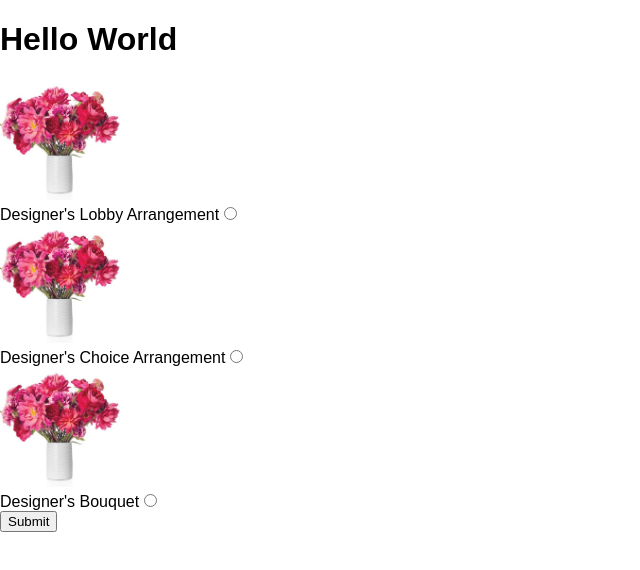
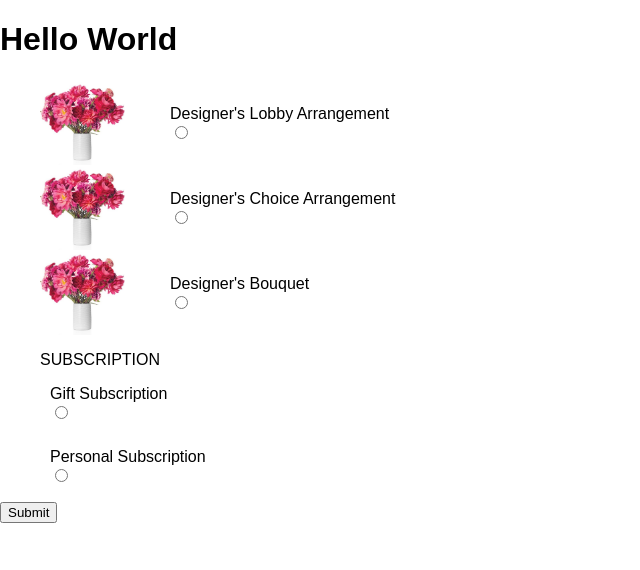
Before and after one commit to selvinor/selvin-subscription-client, a React (Create React App) app: page / in a window 1280 px wide. Shown: the top 570 px of the page, without its empty margins (0-640 px from the left). Built offline with nearby package versions, Linux system fonts and the light colour scheme.

Commit message:
5 radio buttons showing

```diff
--- a/src/components/subscription-form.css
+++ b/src/components/subscription-form.css
@@ -1,4 +1,33 @@
-.thumbnail {
-  width:120px;
+* {
+  box-sizing: border-box;
+}
+label {
+  margin-left:10px;
+}
+li  {
+  list-style-type: none;
+}
+.arrangement {
+  height:85px;
 
 }
+.thumbnail {
+  width:85px;
+  float:left;
+}
+
+.thumb  {
+height:85px;
+width:120px;
+float:left;
+clear:none;
+
+}
+.flowerChoice{
+padding-top:25px;
+display:block;
+}
+
+.gift {
+  display: inline-block;
+}
--- a/src/components/subscription-form.js
+++ b/src/components/subscription-form.js
@@ -74,49 +74,73 @@ export class SubscriptionForm extends React.Component {
           )}>
           {successMessage}
           {errorMessage}
-          <div class="arrangement">
-            <span class="thumb">
+          <ul>
+          <li class="arrangement">
+            <div class="thumb">
               <img class="thumbnail" src="../img/flowers.jpg" alt=""/>
-          </span>
-          <div class="form-input">
+            </div>
+            <div class="flowerChoice form-input">
+            <label htmlFor="large">Designer's Lobby Arrangement
               <Field
                 name="large"
                 type="radio"
                 component={Input}
-              label="Designer's Lobby Arrangement"
                 value="lobby"
-            />
+              /></label>
             </div>
+          </li>
+          <li class="arrangement">
+            <div class="thumb">
+              <img class="thumbnail" src="../img/flowers.jpg" alt=""/>
             </div>
-        <div class="arrangement">
-          <span class="thumb">
+            <div class="flowerChoice form-input">
+            <label htmlFor="large">Designer's Choice Arrangement
+              <Field
+                name="medium"
+                type="radio"
+                component={Input}
+                value="choice"
+              /></label>
+            </div>
+          </li>
+          <li class="arrangement">
+            <div class="thumb">
               <img class="thumbnail" src="../img/flowers.jpg" alt=""/>
-          </span>
-          <div class="form-input">
+            </div>
+            <div class="flowerChoice form-input">
+            <label htmlFor="large">Designer's Bouquet
+              <Field
+                name="small"
+                type="radio"
+                component={Input}
+                value="bouquet"
+              /></label>
+            </div>
+          </li>
+          <li class="gift">
+              <p>SUBSCRIPTION</p>
+              <div class="gift form-input">
+              <label htmlFor="large">Gift Subscription
+                <Field
+                  name="gift"
+                  type="radio"
+                  component={Input}
+                  value="personal"
+                  className="gift"
+                /></label>
+                </div>
+                <div class="flowerChoice form-input">
+                <label htmlFor="large">Personal Subscription
                 <Field
                   name="personal"
                   type="radio"
                   component={Input}
-              label="Designer's Choice Arrangement"
-              value="choice"
-            />
+                  value="personal"
+                  className="gift"
+                /></label>
               </div>
-        </div>
-        <div class="arrangement">
-          <span class="thumb">
-            <img class="thumbnail" src="../img/flowers.jpg" alt=""/>
-          </span>
-         <div class="form-input">
-            <Field
-              name="gift"
-              type="radio"
-              component={Input}
-              label="Designer's Bouquet"
-              value="bouquet"
-            />
-          </div>
-        </div>
-
+          </li>
+        </ul>
         {/* <button type="submit" disabled={this.props.pristine || this.props.submitting}>Submit</button> */}
           <button type="submit" >Submit</button>
         </form>
@@ -132,15 +156,6 @@ export default reduxForm({
 
 
 
-      //   <div class="arrangement">
-      //     <Field
-      //       name="personal"
-      //       type="radio"
-      //       component={Input}
-      //       label="Personal Subscription"
-      //       value="personal"
-      //     />
-      //   </div>
       //   <div class="form-input">
       //   <label>SUBSCRIPTION</label>
       //     <Field
```
Lines whose indentation alone changed are shown as unchanged.
